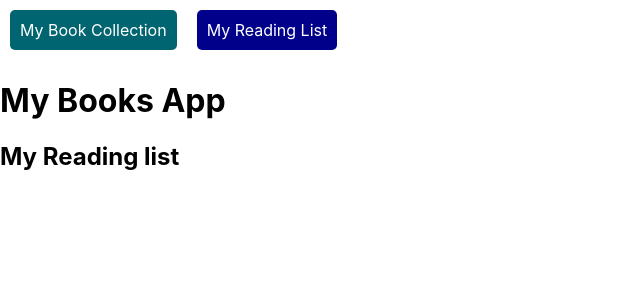
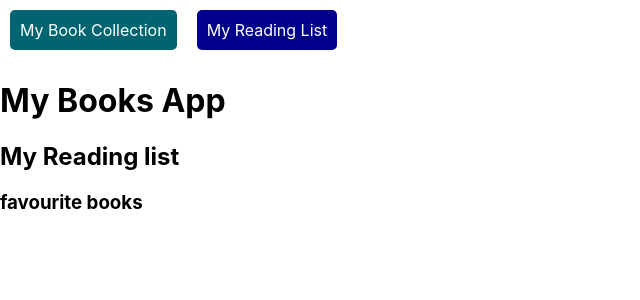
Before and after one commit to MNdagu/phase2-project-My-Books-App, a React (Create React App) app: page /readinglist in a window 1280 px wide. Shown: the top 300 px of the page, without its empty margins (0-640 px from the left). Built offline with nearby package versions, Linux system fonts and the light colour scheme; no server answers.

Commit message:
added a h3

```diff
--- a/src/components/ReadingList.js
+++ b/src/components/ReadingList.js
@@ -4,6 +4,7 @@ const ReadingList = () => {
   return (
     <>
       <h2>My Reading list</h2>
+      <h3>favourite books</h3>
     </>
   );
 };
```
